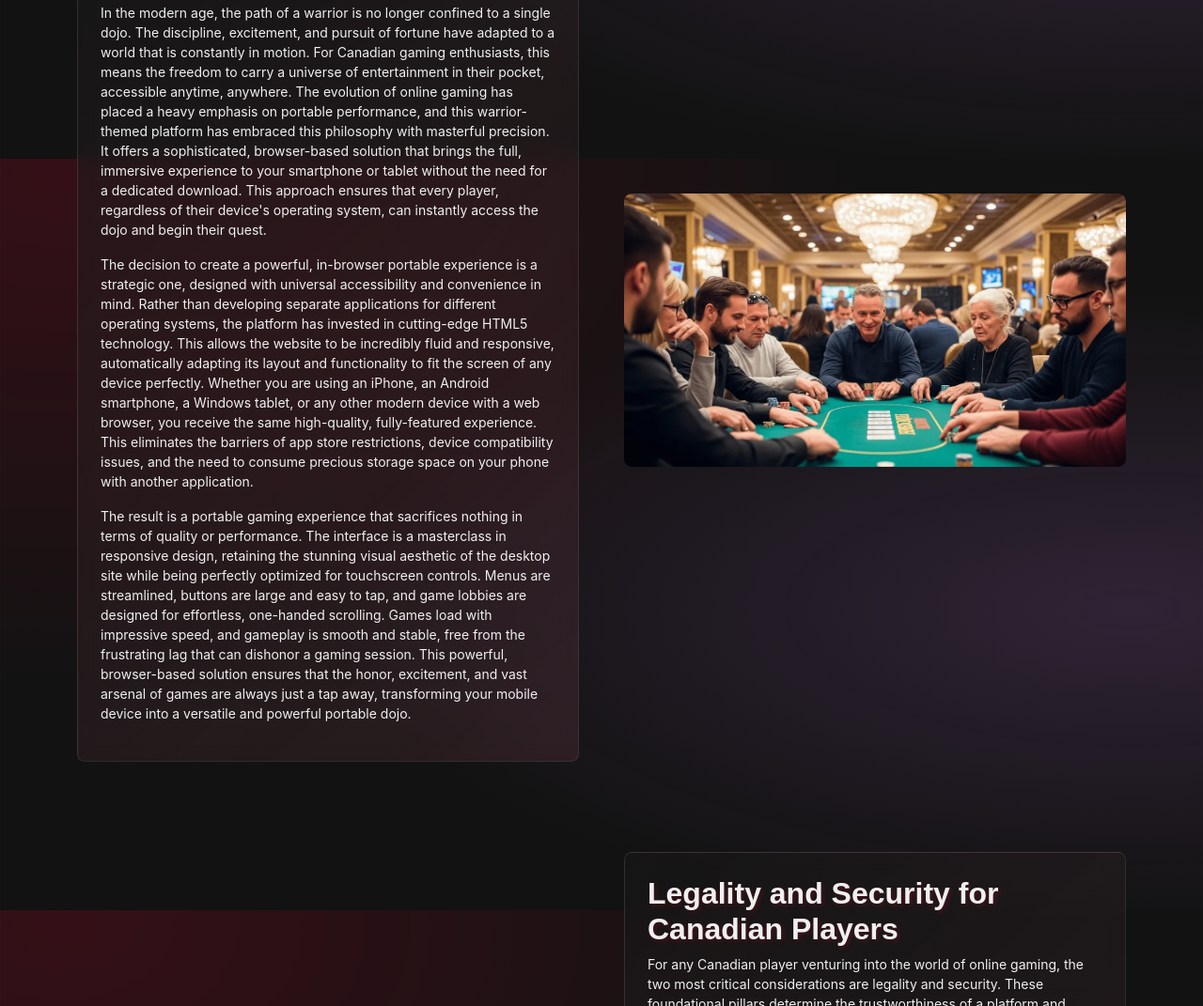
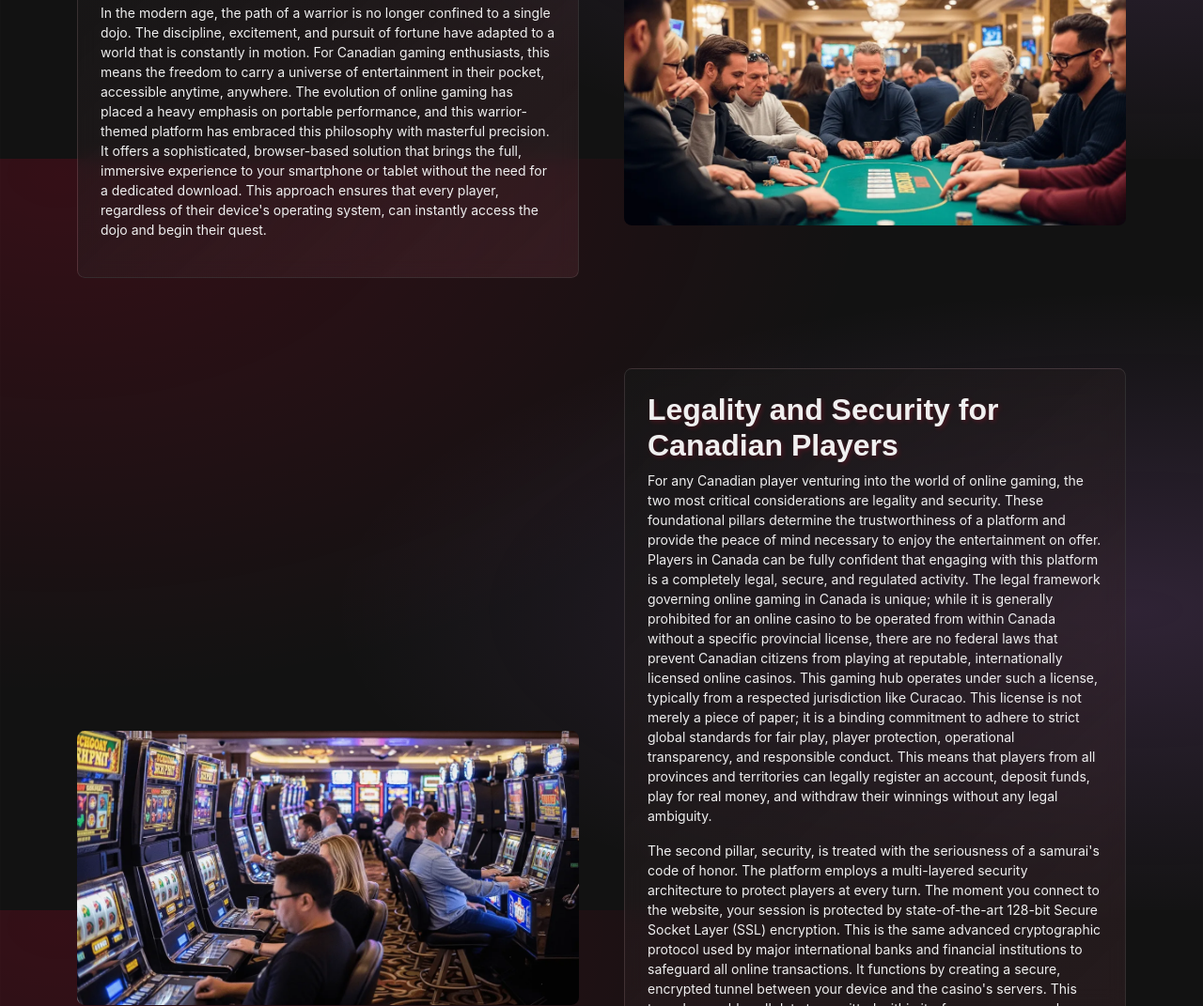
Before and after one commit to alyssaregan2020/spinsamuraicasino-canada.com, a plain HTML site: page app.html in a window 1280 px wide. Shown: the part 631-1702 px from the top of the page at 94% size. Drawn offline with nearby package versions, Linux system fonts and the light colour scheme.

Commit message:
Update app.html

```diff
--- a/app.html
+++ b/app.html
@@ -89,9 +89,7 @@
                         <div class="card-body">
                             <h2>The Way of the Warrior in Your Pocket</h2>
                             <p>In the modern age, the path of a warrior is no longer confined to a single dojo. The discipline, excitement, and pursuit of fortune have adapted to a world that is constantly in motion. For Canadian gaming enthusiasts, this means the freedom to carry a universe of entertainment in their pocket, accessible anytime, anywhere. The evolution of online gaming has placed a heavy emphasis on portable performance, and this warrior-themed platform has embraced this philosophy with masterful precision. It offers a sophisticated, browser-based solution that brings the full, immersive experience to your smartphone or tablet without the need for a dedicated download. This approach ensures that every player, regardless of their device's operating system, can instantly access the dojo and begin their quest.</p>
-                            <p>The decision to create a powerful, in-browser portable experience is a strategic one, designed with universal accessibility and convenience in mind. Rather than developing separate applications for different operating systems, the platform has invested in cutting-edge HTML5 technology. This allows the website to be incredibly fluid and responsive, automatically adapting its layout and functionality to fit the screen of any device perfectly. Whether you are using an iPhone, an Android smartphone, a Windows tablet, or any other modern device with a web browser, you receive the same high-quality, fully-featured experience. This eliminates the barriers of app store restrictions, device compatibility issues, and the need to consume precious storage space on your phone with another application.</p>
-                            <p>The result is a portable gaming experience that sacrifices nothing in terms of quality or performance. The interface is a masterclass in responsive design, retaining the stunning visual aesthetic of the desktop site while being perfectly optimized for touchscreen controls. Menus are streamlined, buttons are large and easy to tap, and game lobbies are designed for effortless, one-handed scrolling. Games load with impressive speed, and gameplay is smooth and stable, free from the frustrating lag that can dishonor a gaming session. This powerful, browser-based solution ensures that the honor, excitement, and vast arsenal of games are always just a tap away, transforming your mobile device into a versatile and powerful portable dojo.</p>
-                        </div>
+                            </div>
                     </div>
                 </div>
 
```
